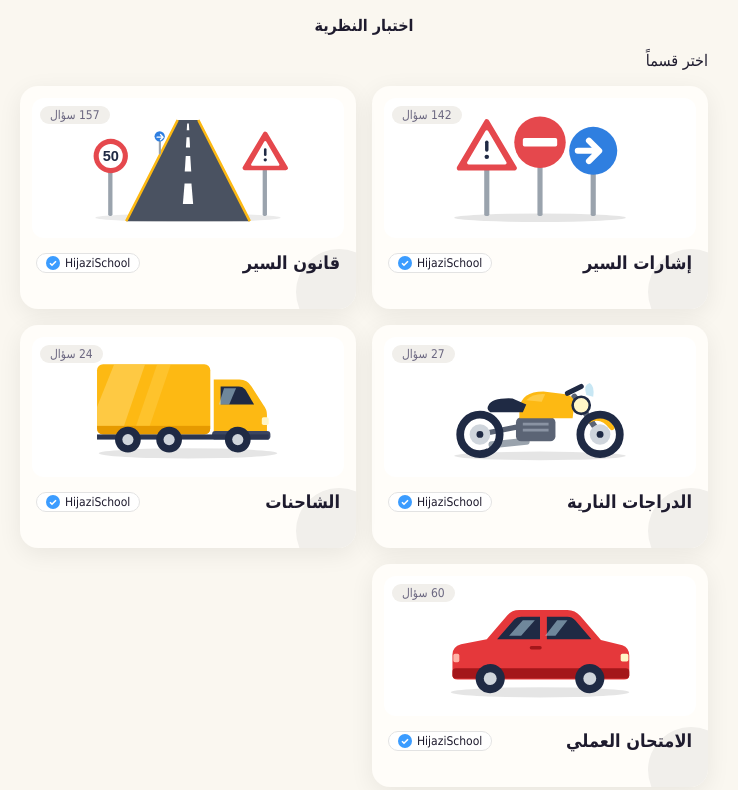
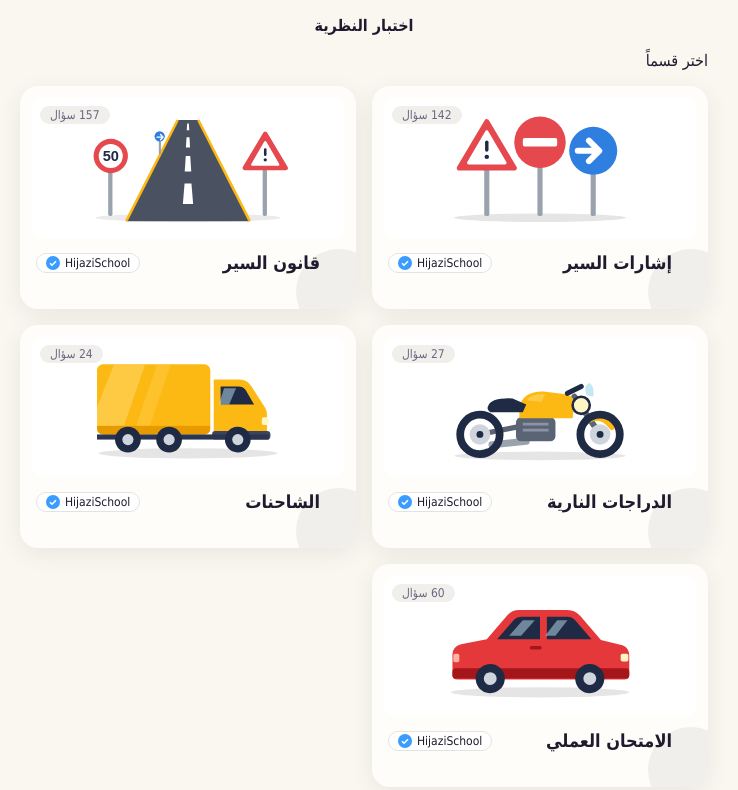
Before and after one commit to hajizdrivingschool-tech/asilat-siyaqa, a plain HTML site: page index.html in a window 1280 px wide. Shown: the whole page, without its empty margins (276-1014 px from the left). Drawn offline with Linux system fonts and the light colour scheme.

Commit message:
Move card names in from the right edge
Co-Authored-By: Claude Sonnet 5.5 <noreply@anthropic.com>
Claude-Session: https://claude.ai/code/session_01JfYzeip3zEkqVgVSjU1cpy

```diff
--- a/css/style.css
+++ b/css/style.css
@@ -21,7 +21,7 @@ body{margin:0;background:#faf7f0}
 #dq-app .dq-ph img{max-width:90%;max-height:120px}
 #dq-app .dq-by{display:inline-flex;align-items:center;gap:5px;background:#fff;border:1px solid #e3e3e3;border-radius:999px;padding:2px 9px;font-size:12px;white-space:nowrap}
 #dq-app .dq-row{position:relative;z-index:1;display:flex;flex-wrap:wrap;align-items:center;justify-content:space-between;gap:6px 8px;padding:0 4px 8px}
-#dq-app .dq-card b{display:block;font-size:18px}
+#dq-app .dq-card b{display:block;font-size:18px;margin-inline-start:20px}
 #dq-app .dq-rng{position:relative;z-index:1;display:block;font-size:13px;color:#6b6780;padding:4px 4px 0}
 #dq-app .dq-tabs{display:flex;flex-wrap:wrap;justify-content:center;gap:8px;margin:4px 0 16px}
 #dq-app .dq-tab{border-radius:6px;padding:10px 22px;font-size:14px}
```
